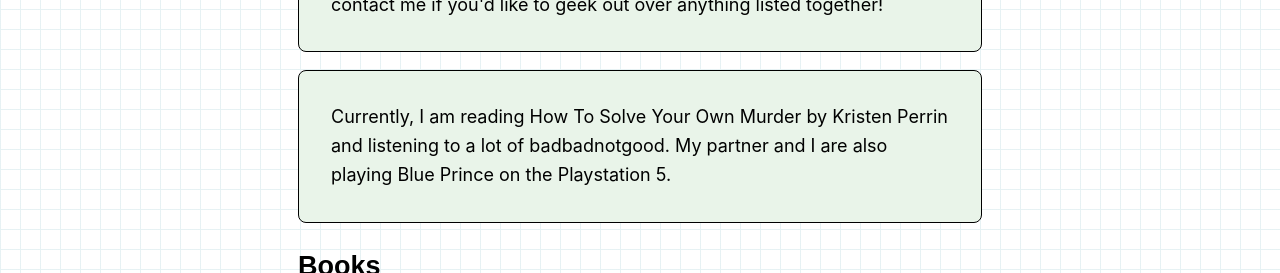
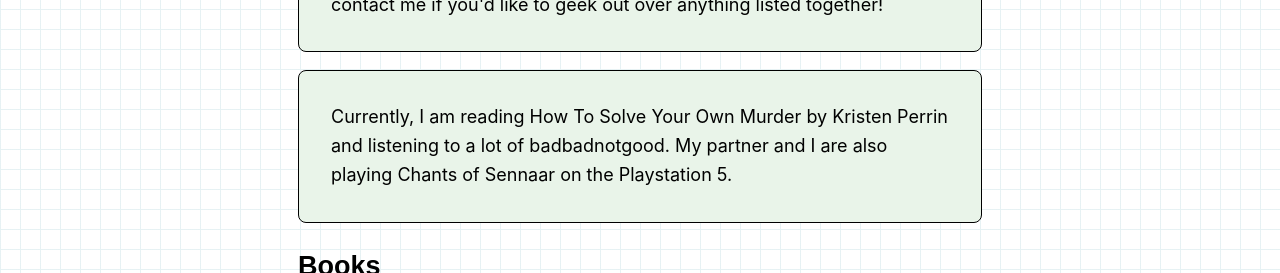
Before and after one commit to iamrita/personalwebsite, a Next.js app: page /posts/about in a window 1280 px wide. Shown: the part 251-524 px from the top of the page. Built offline with nearby package versions, Linux system fonts and the light colour scheme; a web font is replaced by a local one.

Commit message:
updating game

```diff
--- a/pages/posts/about.js
+++ b/pages/posts/about.js
@@ -39,7 +39,7 @@ export default function About() {
           <p>
             Currently, I am reading How To Solve Your Own Murder by Kristen
             Perrin and listening to a lot of badbadnotgood. My partner and I are
-            also playing Blue Prince on the Playstation 5.
+            also playing Chants of Sennaar on the Playstation 5.
           </p>
           <h1 className={headerFont.className}>Books</h1>
           <Bookshelf books={books} />
```
